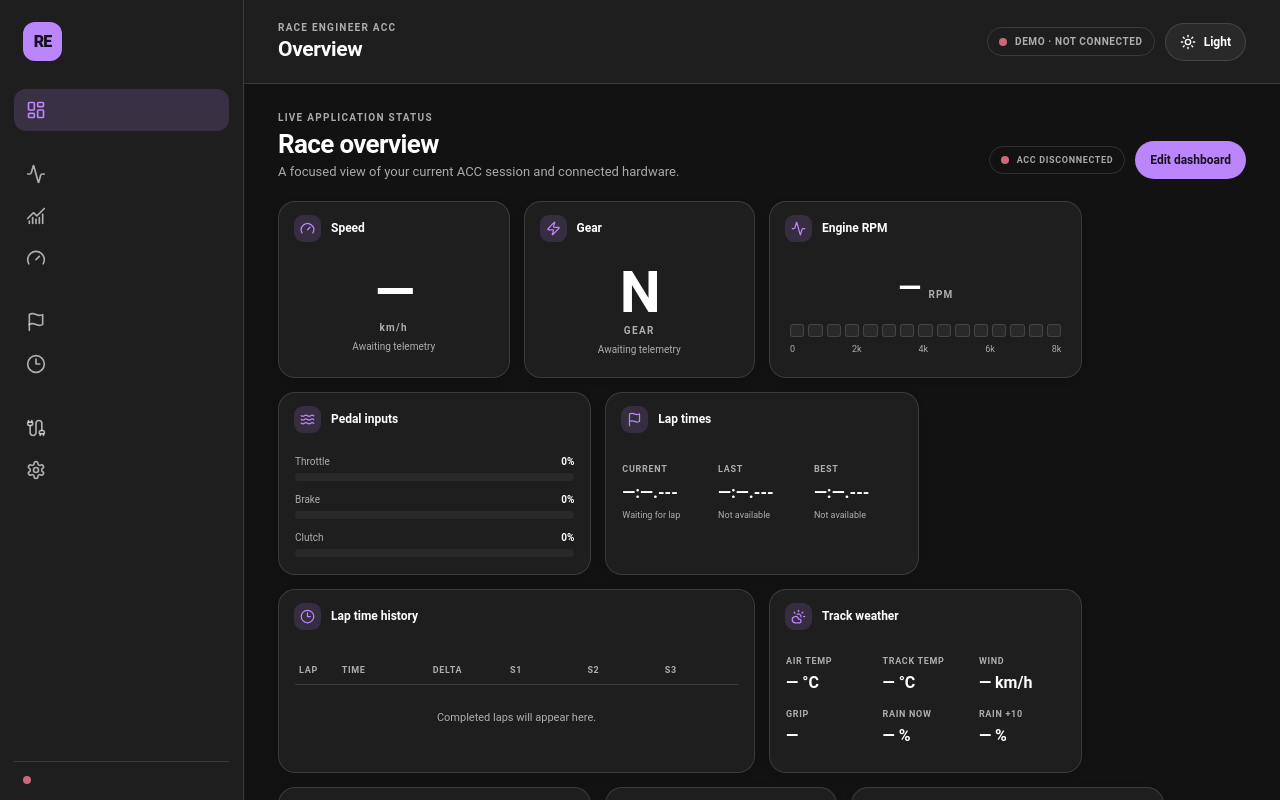
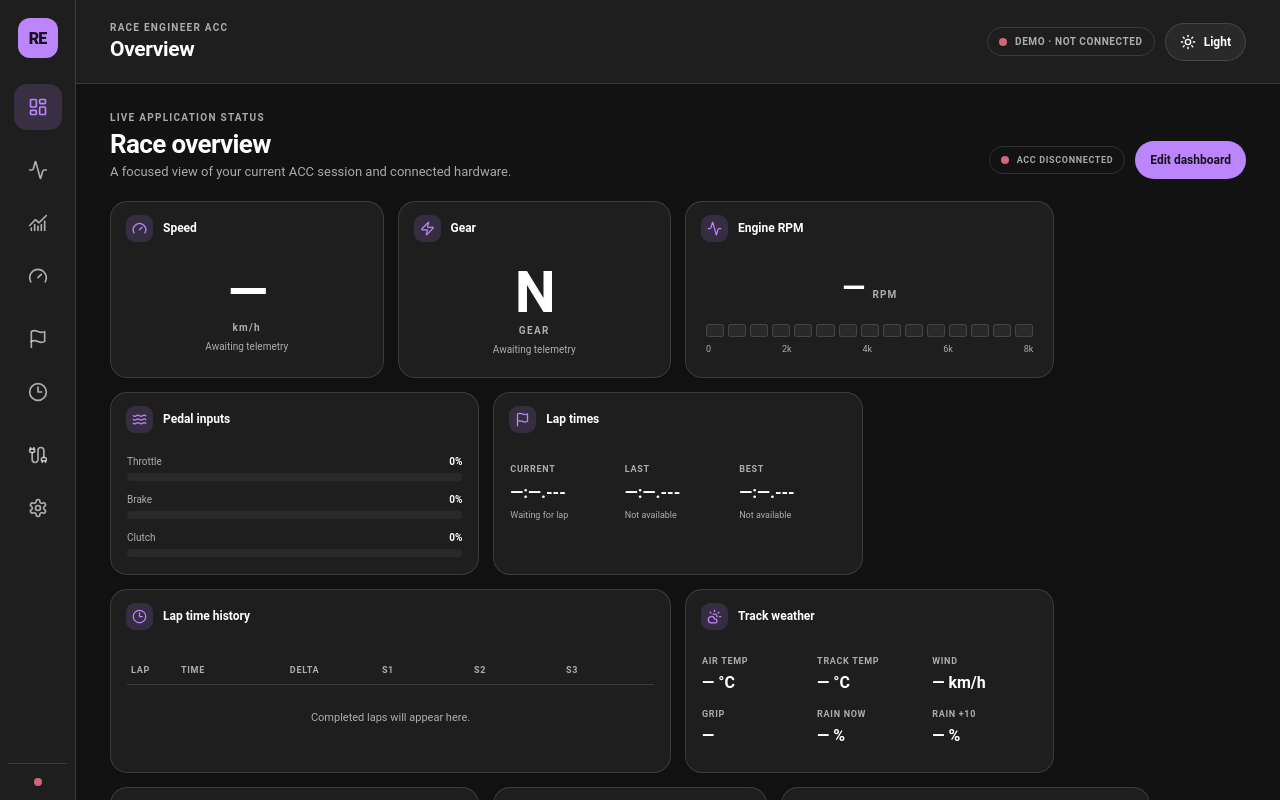
Before and after one commit to AbhilashHalappa/iRacing_and_ACC_SimLink, a React (Vite) app in the folder frontend/: page / in a window 1280 px wide. Shown: the top 800 px of the page. Built offline with nearby package versions, Linux system fonts and the light colour scheme.

Commit message:
ui: compact navigation rail and hover tooltips

```diff
--- a/frontend/src/styles.css
+++ b/frontend/src/styles.css
@@ -21,23 +21,22 @@ button, select { font: inherit; }
 button { cursor: pointer; }
 .app-shell { min-height: 100vh; color: var(--on-surface); background: var(--background); }
 .app-shell[data-theme="light"] { color-scheme: light; --background:#FFFFFF; --surface:#FFFFFF; --surface-high:#F4F1F8; --on-surface:#17131D; --muted:rgba(23,19,29,.64); --outline:rgba(25,20,31,.14); --primary:#6200EE; --primary-variant:#3700B3; --secondary:#03DAC6; --error:#B00020; }
-.navigation-rail { position:fixed; inset:0 auto 0 0; width:244px; display:flex; flex-direction:column; padding:22px 14px 16px; background:var(--surface); border-right:1px solid var(--outline); z-index:3; }
-.brand { display:flex; align-items:center; gap:12px; padding:0 9px 28px; }
-.brand-mark { display:grid; place-items:center; width:39px; height:39px; border-radius:12px; background:var(--primary); color:#17101f; font-weight:900; letter-spacing:-1px; }
-.brand-copy { display:flex; flex-direction:column; gap:3px; min-width:0; }
-.brand-copy strong { font-size:12px; letter-spacing:1.3px; }
-.brand-copy span { color:var(--muted); font-size:8px; letter-spacing:.8px; white-space:nowrap; }
-.navigation-rail nav { overflow:auto; }
-.nav-group { margin:0 0 22px; }
+.navigation-rail { position:fixed; inset:0 auto 0 0; width:76px; display:flex; flex-direction:column; align-items:center; padding:18px 8px 14px; background:var(--surface); border-right:1px solid var(--outline); z-index:3; }
+.brand { display:flex; align-items:center; justify-content:center; width:100%; padding:0 0 26px; }
+.brand-mark { display:grid; place-items:center; width:40px; height:40px; border-radius:12px; background:var(--primary); color:#17101f; font-weight:900; letter-spacing:-1px; }
+.navigation-rail nav { width:100%; overflow:auto; }
+.nav-group { display:grid; justify-items:center; gap:7px; margin:0 0 17px; }
+.nav-heading { display:none; }
 .nav-heading,.eyebrow { color:var(--muted); font-size:10px; font-weight:700; letter-spacing:1.25px; }
-.nav-heading { padding:0 12px 8px; }
-.nav-item { display:flex; align-items:center; gap:13px; width:100%; min-height:42px; padding:0 12px; border:0; border-radius:12px; background:transparent; color:var(--muted); text-align:left; font-size:13px; }
+.nav-item { position:relative; display:grid; place-items:center; width:48px; height:46px; min-height:46px; padding:0; border:0; border-radius:13px; background:transparent; color:var(--muted); }
 .nav-item:hover { background:var(--surface-high); color:var(--on-surface); }
 .nav-item.selected { background:color-mix(in srgb,var(--primary) 17%,transparent); color:var(--primary); font-weight:650; }
 .nav-item svg { flex:none; }
-.rail-footer { margin-top:auto; display:flex; align-items:center; gap:9px; padding:14px 9px 0; border-top:1px solid var(--outline); color:var(--muted); font-size:9px; letter-spacing:.5px; }
+.nav-item::after { content:attr(data-tooltip); position:absolute; left:calc(100% + 11px); top:50%; z-index:10; transform:translate(-4px,-50%); padding:8px 11px; border:1px solid var(--outline); border-radius:8px; background:var(--surface-high); color:var(--on-surface); box-shadow:0 5px 18px rgba(0,0,0,.22); font-size:11px; font-weight:600; white-space:nowrap; opacity:0; visibility:hidden; pointer-events:none; transition:opacity .12s ease,transform .12s ease,visibility .12s ease; }
+.nav-item:hover::after,.nav-item:focus-visible::after { opacity:1; visibility:visible; transform:translate(0,-50%); }
+.rail-footer { width:100%; margin-top:auto; display:flex; align-items:center; justify-content:center; padding:14px 0 0; border-top:1px solid var(--outline); }
 .status-dot,.prototype-state span,.connection-chip span { width:8px; height:8px; border-radius:50%; background:var(--error); flex:none; }
-.main-content { min-height:100vh; margin-left:244px; display:flex; flex-direction:column; }
+.main-content { min-height:100vh; margin-left:76px; display:flex; flex-direction:column; }
 .top-bar { min-height:84px; display:flex; align-items:center; justify-content:space-between; gap:20px; padding:14px 34px; border-bottom:1px solid var(--outline); background:var(--surface); }
 .top-bar h1 { margin:4px 0 0; font-size:21px; font-weight:650; letter-spacing:-.35px; }
 .top-bar-actions,.overview-heading-actions { display:flex; align-items:center; gap:10px; flex-wrap:wrap; }
@@ -148,6 +147,6 @@ button { cursor: pointer; }
 .demo-footnote { display:flex; justify-content:space-between; gap:12px; margin:auto 34px 0; padding:14px 0 18px; border-top:1px solid var(--outline); color:var(--muted); font-size:9px; }
 .demo-footnote span:first-child { display:flex; align-items:center; gap:5px; color:var(--primary); font-weight:700; letter-spacing:.7px; }
 @media (max-width:1250px) { .tile-slot-small {grid-column:span 4}.tile-slot-medium {grid-column:span 6}.tile-slot-large {grid-column:span 6}.hardware-list {grid-template-columns:repeat(3,1fr)} }
-@media (max-width:900px) { .navigation-rail {width:72px;padding:18px 8px}.brand {justify-content:center;padding:0 0 25px}.brand-copy,.nav-heading,.nav-item span,.rail-footer>span:last-child {display:none}.nav-item {justify-content:center;padding:0}.nav-group {margin-bottom:15px}.main-content {margin-left:72px}.top-bar,.workspace {padding-left:20px;padding-right:20px}.demo-footnote {margin-left:20px;margin-right:20px} }
+@media (max-width:900px) { .top-bar,.workspace {padding-left:20px;padding-right:20px}.demo-footnote {margin-left:20px;margin-right:20px} }
 @media (max-width:650px) { .top-bar {align-items:flex-start;padding:14px}.top-bar-actions {justify-content:flex-end}.prototype-state {display:none}.workspace {padding:20px 14px}.overview-heading {align-items:flex-start;flex-direction:column}.overview-heading-actions {width:100%}.dashboard-grid {grid-template-columns:repeat(2,minmax(0,1fr));gap:10px}.tile-slot-small,.tile-slot-medium,.tile-slot-large {grid-column:span 1}.tile-slot-hardware {grid-column:span 2}.tile-heading {padding-left:10px;padding-right:10px}.tile-body {padding-left:10px;padding-right:10px}.hero-value strong {font-size:42px}.lap-metrics {grid-template-columns:1fr}.lap-metrics>div {gap:3px}.lap-metrics b {font-size:14px}.weather-grid {grid-template-columns:repeat(2,1fr)}.hardware-list {grid-template-columns:repeat(2,1fr)}.tile-library-grid {grid-template-columns:repeat(2,1fr)}.demo-footnote {margin-left:14px;margin-right:14px;flex-direction:column}.dashboard-editor {align-items:flex-start;flex-direction:column} }
 @media (prefers-reduced-motion: no-preference) { button,.dashboard-tile {transition:background-color .14s ease,border-color .14s ease,filter .14s ease} }
```
